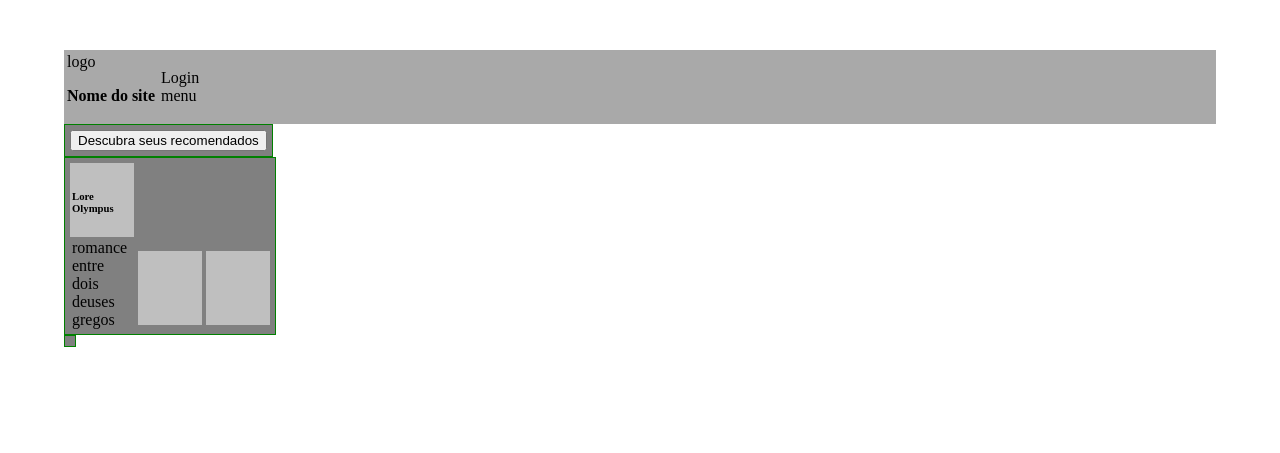
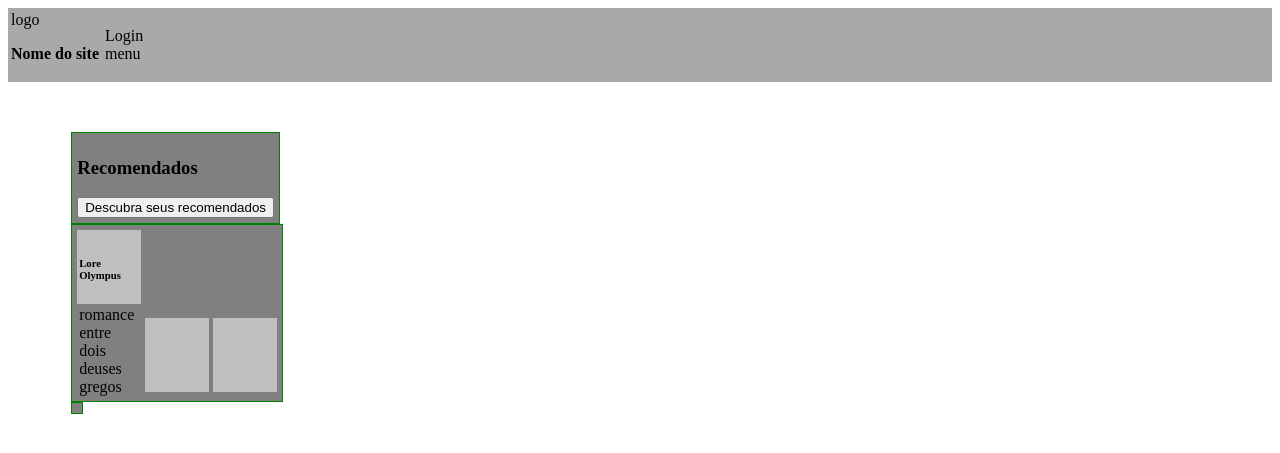
Before and after one commit to Luise79/Luise79.github.io, a PHP site: page /somativa/index.html in a window 1280 px wide. Shown: the top 453 px of the page. Run offline with PHP 8.4, Linux system fonts and the light colour scheme.

Commit message:
changind body to main

```diff
--- a/somativa/css/styleSom1.css
+++ b/somativa/css/styleSom1.css
@@ -1,4 +1,4 @@
-body {
+.main {
     margin-inline: 5%;
     margin-top: 50px;
 }
--- a/somativa/index.html
+++ b/somativa/index.html
@@ -19,8 +19,9 @@
             </div>
         </div>
     </header>
-    <div>
+    <div class="main">
         <div class="livros" id="recomendados">
+            <h3>Recomendados</h3>
             <button id="buttonRecomendados">Descubra seus recomendados</button>
         </div>
         <div class="livros" id="romance">
```
